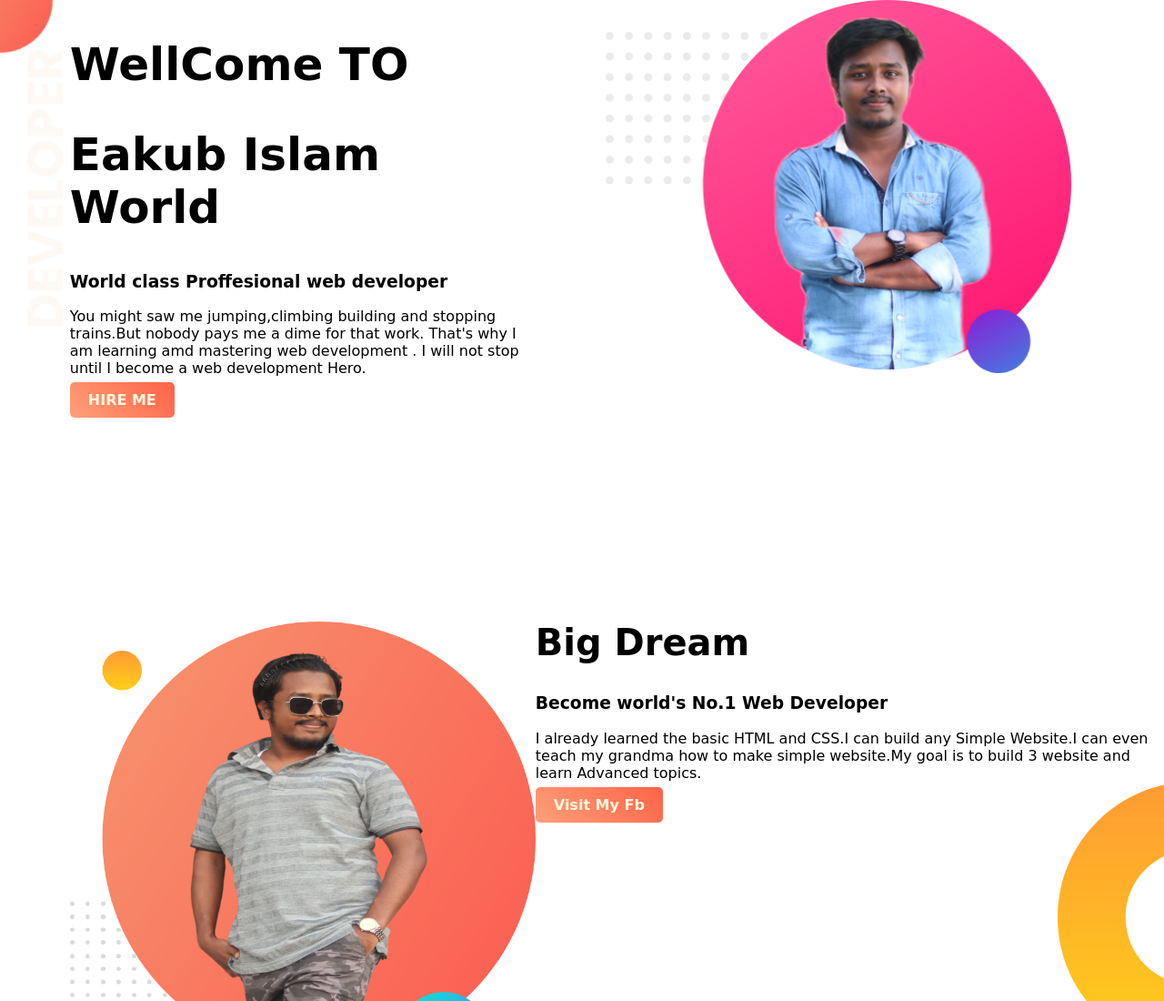
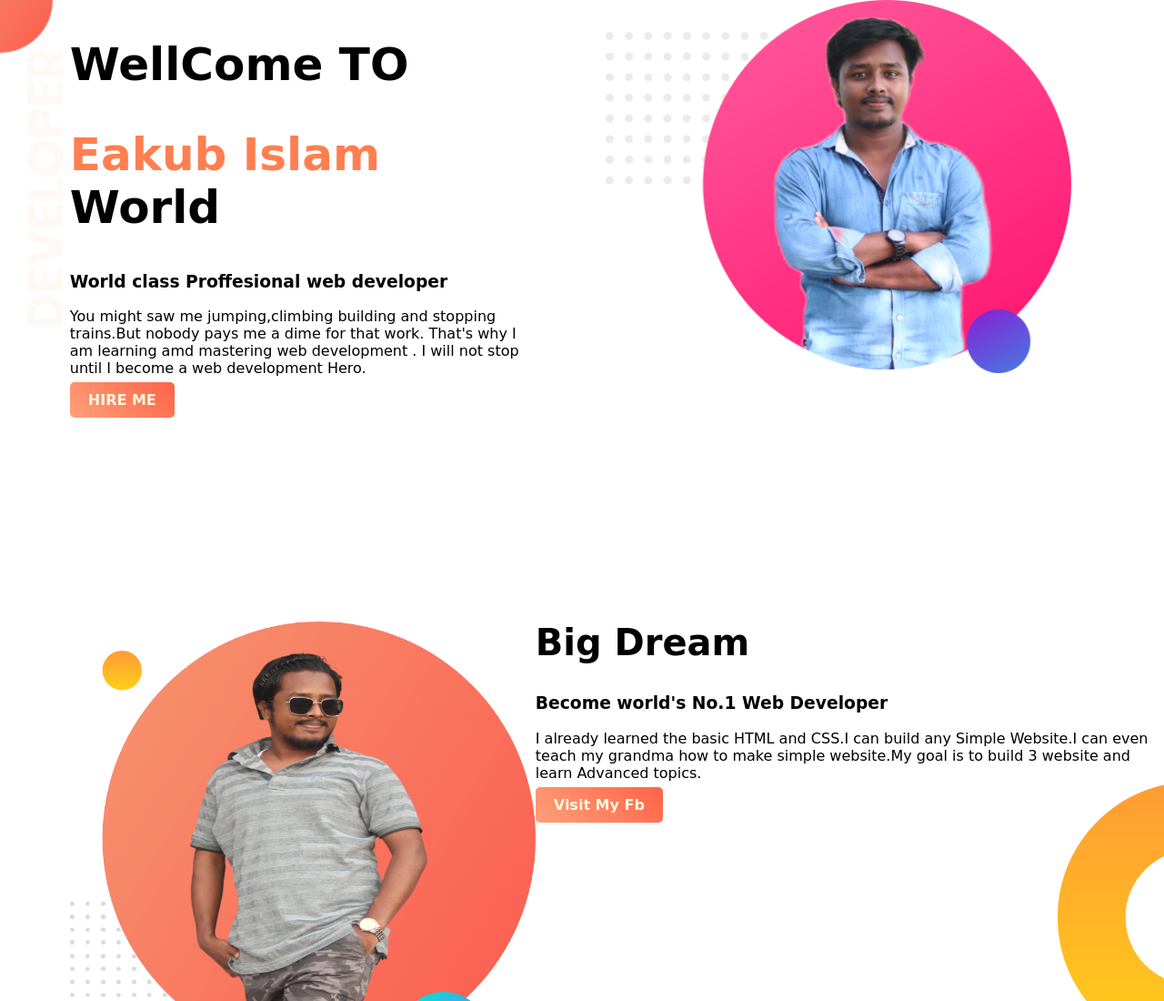
Before and after one commit to EakubIslam/web-portfolio, a plain HTML site: page index.html in a window 1280 px wide. Shown: the top 1100 px of the page at 91% size. Drawn offline with Linux system fonts and the light colour scheme; a web font is replaced by a local one.

Commit message:
Update index.html

```diff
--- a/index.html
+++ b/index.html
@@ -14,7 +14,7 @@
     <section class="top-banner">
         <div class="half-width"  >
             <h1> WellCome  TO </h1>
-            <h1> <span class="name">Eakub Islam </span>  World</h1>
+            <h1> <span class="highlight">Eakub Islam </span>  World</h1>
             <h3> World class Proffesional web developer</h3>
            <p> You might saw me jumping,climbing building and stopping trains.But   nobody  pays me a dime for that work. That's why I am learning amd mastering  web development . I will not stop until I become a web development Hero.</p>
            <a class="link-button" target="_blank" href="https://www.linkedin.com/in/eakub-islam-a07ba21aa/"> HIRE ME </a>
```
